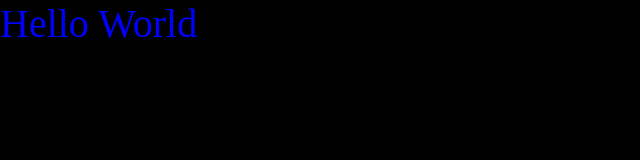
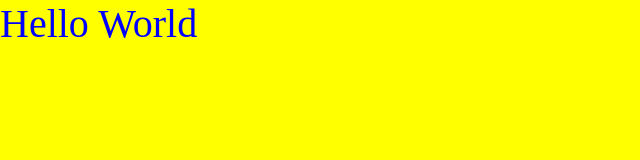
Before and after one commit to kamleshm/kamleshm.github.io, a plain HTML site: page index.html in a window 1280 px wide. Shown: the whole page, without its empty margins (0-640 px from the left). Drawn offline with Linux system fonts and the light colour scheme.

Commit message:
Initial commit

```diff
--- a/stylesheet.css
+++ b/stylesheet.css
@@ -2,5 +2,5 @@ body{
 margin:0;
 font-size:40px ;
 color:blue;
-background-color:#000000
+background-color:yellow;
 }
```
